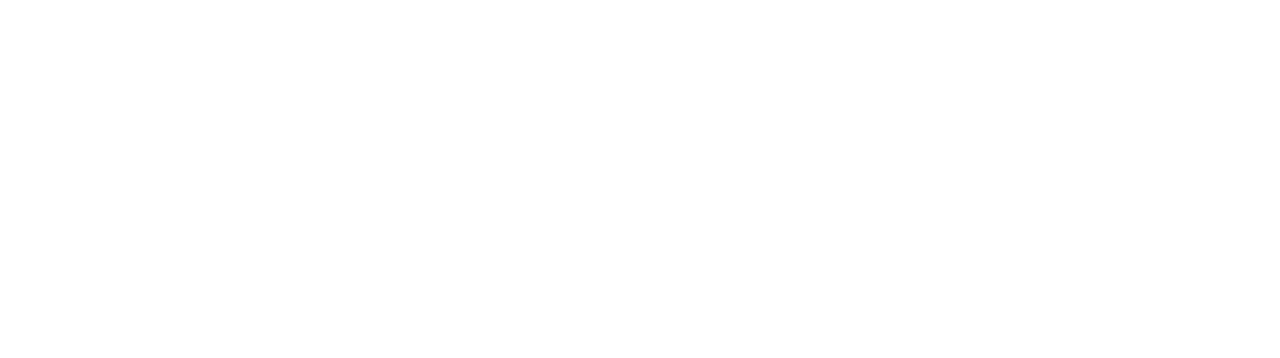
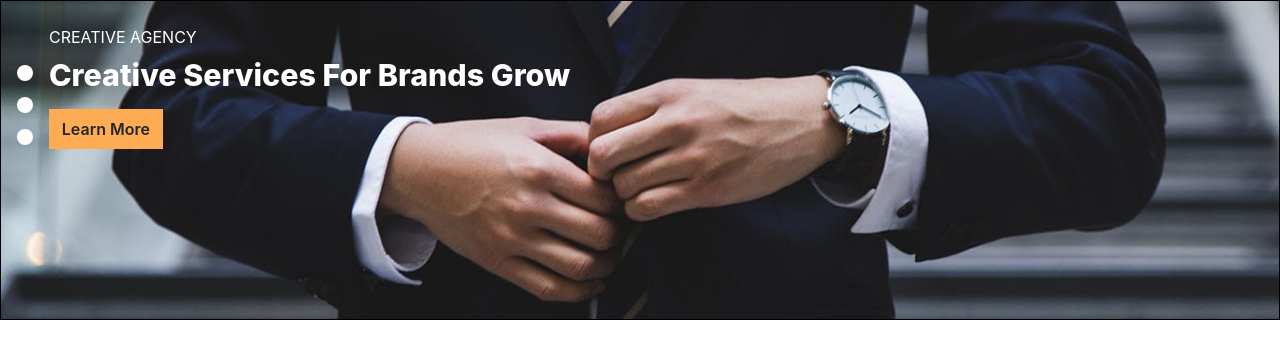
Before and after one commit to BLADEHEDA/Dotcom-Creative-Multipage-Page-App, a React (Create React App) app: page / in a window 1280 px wide. Shown: the top 358 px of the page. Built offline with nearby package versions, Linux system fonts and the light colour scheme.

Commit message:
changes done to hero section

```diff
--- a/src/App.css
+++ b/src/App.css
@@ -2,4 +2,13 @@
     .color-logo {
         color: #FDAC53 ;
     }
+    .btn0{
+        color: #212529;
+        background-color: #FDAC53;
+        border-color: #FDAC53;
+        font-weight: 600 !important;
+        padding:0.5em 0.8em;
+        cursor: pointer;
+        /* margin-top:1em; */
+    }
 }
--- a/src/App.js
+++ b/src/App.js
@@ -3,11 +3,13 @@
 import { Counter } from './features/counter/Counter';
 import './App.css';
 import NavBar from './Components/Shared/NavBar';
+import Home from './Components/Home/Home';
 
 function App() {
   return (
     <div className="App">
       <NavBar/>
+      <Home/>
     </div>
   );
 }
--- /dev/null
+++ b/src/Components/Home/Home.css
@@ -0,0 +1,24 @@
+@media only screen and (min-width:375px){
+ .mainbar-div{
+     height: 40vh;
+    background-color: #eee;
+    background-color: orange;
+    background-position: center;
+    background-size: cover;
+    border: solid 1px black;
+
+    animation: image 5s infinite alternate;
+  }
+
+  @keyframes image {
+    0% {
+      background-image: url('../images/carousel-1.jpg');
+    }
+    50% {
+        background-image: url('../images/carousel-2.jpg');
+      }
+    100% {
+      background-image: url('../images/carousel-3.jpg');
+    }
+  }
+}
--- /dev/null
+++ b/src/Components/Home/Home.jsx
@@ -0,0 +1,12 @@
+import React from 'react'
+import Mainbar from './Mainbar'
+
+const Home = () => {
+  return (
+    <div>
+      <Mainbar/>
+    </div>
+  )
+}
+
+export default Home
--- /dev/null
+++ b/src/Components/Home/Mainbar.jsx
@@ -0,0 +1,33 @@
+import React from 'react'
+import Button from '../Shared/Button'
+import "./Home.css"
+
+const MainbarProp= (props)=>{
+  return (
+    <div className="main-bar-prop">
+    <h1 className="main-title text-white mr-[1em] text-[1.9em] leading-9 font-[800]"> {props.title} </h1>
+      </div>
+  )
+
+}
+
+const Mainbar = () => {
+  return (
+    <div className='mainbar-div pt-[1.5em] px-[1em] flex'>
+<div className="mainbar-left mt-[1.5em] mr-[1em] ">
+  <div className="mainbar-dot bg-white h-[1em] w-[1em] rounded-[50%] mt-[1em]"></div>
+  <div className="mainbar-dot bg-white h-[1em] w-[1em] rounded-[50%] mt-[1em] "></div>
+  <div className="mainbar-dot bg-white h-[1em] w-[1em] rounded-[50%] mt-[1em]"></div>
+</div>
+<div className="mainbar-right">
+<h1 className="main-name text-white text-[1em] mb-2 font-[400] ">CREATIVE AGENCY</h1>
+<div> <MainbarProp title=" Creative Services For Brands Grow" /></div>
+
+<div className="mainbar-btn"> <Button style={{marginTop:"1em"}} name="Learn More "/>  </div>
+</div>
+
+    </div>
+  )
+}
+
+export default Mainbar
--- /dev/null
+++ b/src/Components/Shared/Button.jsx
@@ -0,0 +1,11 @@
+import React from 'react'
+
+const Button = (props) => {
+  return (
+    <div className='Button'>
+      <button style={props.style} className="btn0">{props.name} </button>
+    </div>
+  )
+}
+
+export default Button
--- a/src/Components/Shared/Home.css
+++ /dev/null
@@ -1,3 +0,0 @@
-.nav{
-    background:rgb(222, 216, 216);
-}
--- a/src/Components/Shared/NavBar.jsx
+++ b/src/Components/Shared/NavBar.jsx
@@ -6,7 +6,7 @@
 
   return (
     <section className='Navvar'>
-        <navbar className="mobile-nav flex justify-between bg-[#131313] py-[0.3em] px-[1em] md:hidden">
+        <navbar className="mobile-nav flex justify-between bg-[#131313] py-[0.3em] px-[1em] lg:hidden">
         <nav className="mobile-nav-left font-[900] text-[2.2em] text-slate-100">
              <span className="color-logo  ">D</span>ot<span className="color-logo">C</span>om
           </nav>
```
